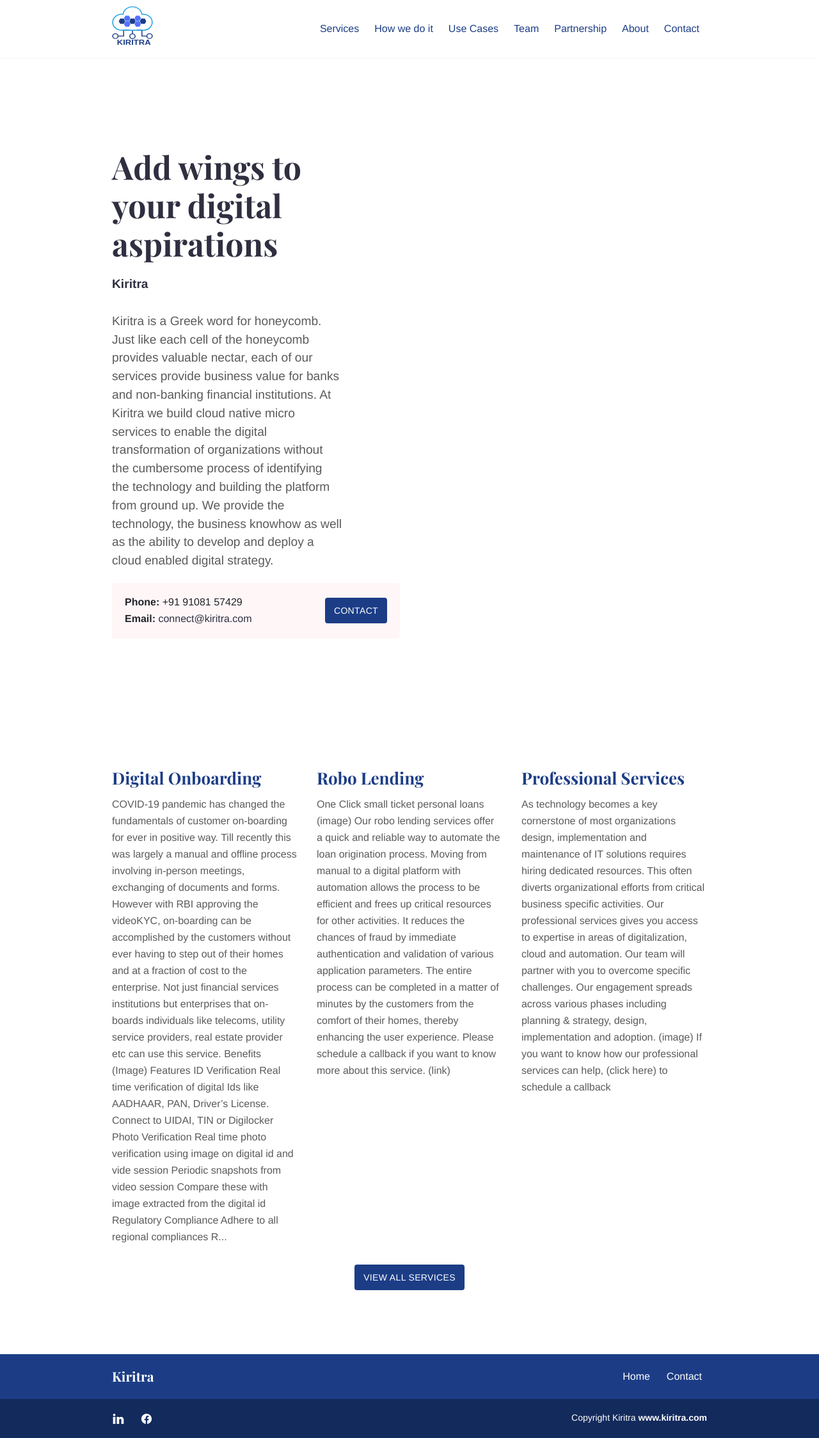
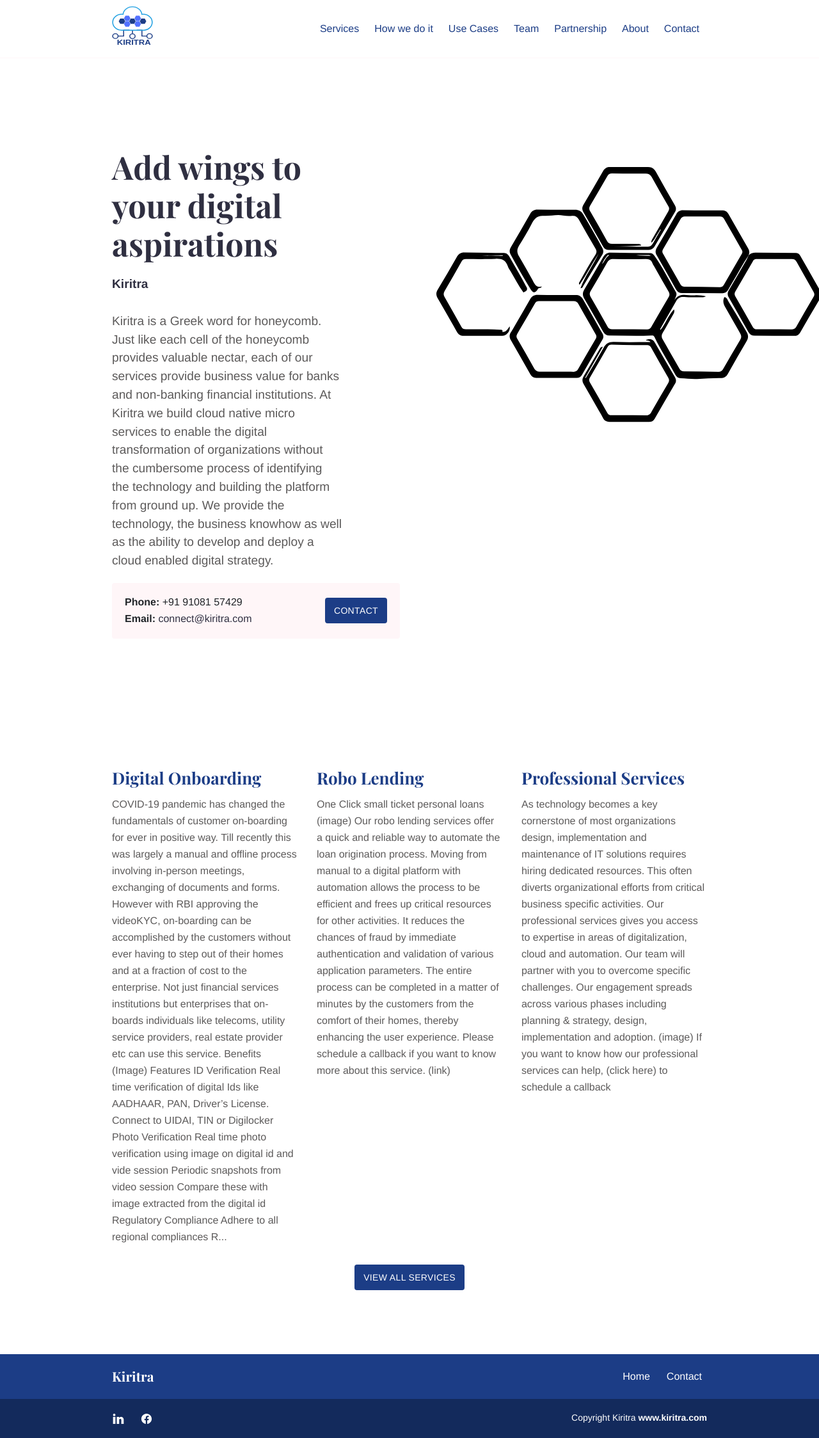
Before and after one commit to Kiritra/Kiritra.com, a Jekyll site: the page built from index.md, in a window 1280 px wide. Shown: the whole page at 64% size. Built offline with Jekyll 4.4.1, drawn with Linux system fonts in a browser that asks for light colours.

Commit message:
Update index.md

```diff
--- a/index.md
+++ b/index.md
@@ -2,7 +2,7 @@
 title: Kiritra
 layout: home
 description: Business website of Kiritra.
-intro_image:
+intro_image: "images/illustrations/Honeycomb_adobe_express.svg"
 intro_image_absolute: true
 intro_image_hide_on_mobile: false
 show_call_box: true
```
